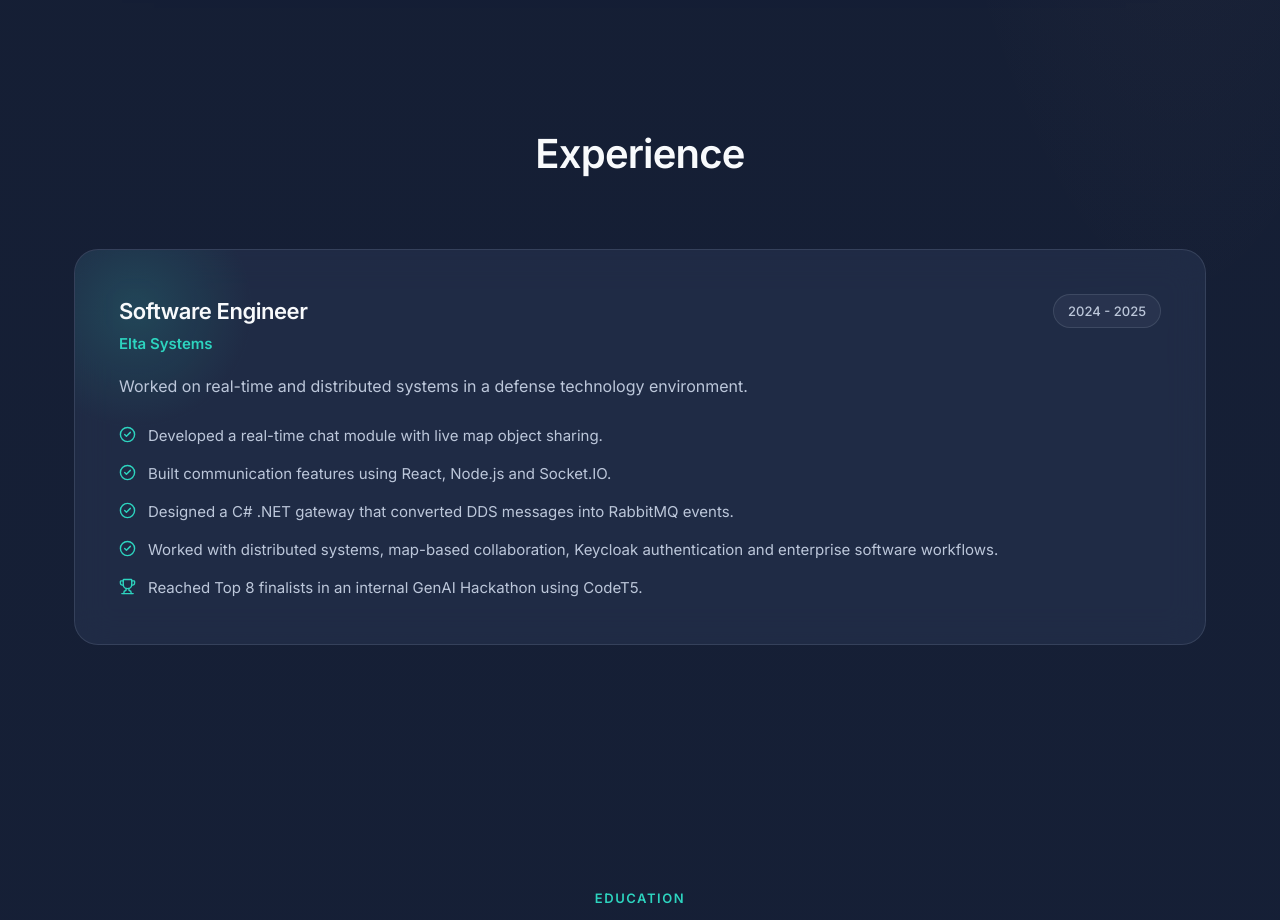
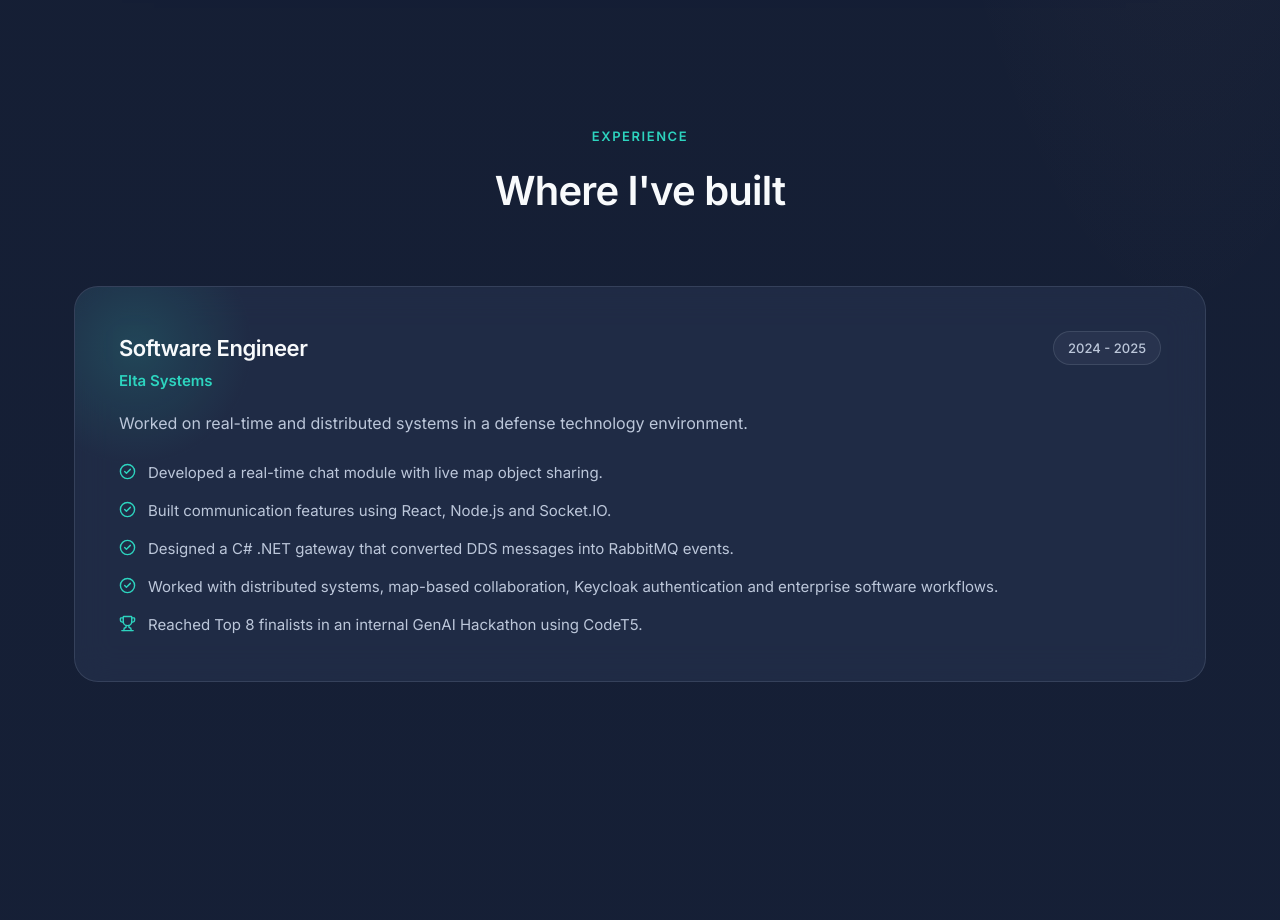
Before and after one commit to ShiraKahalany/shira-portfolio, a React (Vite) app: page / in a window 1280 px wide. Shown: the part 2940-3860 px from the top of the page. Built offline with nearby package versions, Linux system fonts and the light colour scheme.

Commit message:
experience section reverse

```diff
--- a/src/components/Experience/Experience.jsx
+++ b/src/components/Experience/Experience.jsx
@@ -8,7 +8,8 @@ export default function Experience() {
     <section id="experience" className="section experience">
       <div className="container">
         <Reveal className="section-head">
-          <h2 className="section-title">Experience</h2>
+          <span className="eyebrow">Experience</span>
+          <h2 className="section-title">Where I've built</h2>
         </Reveal>
 
         <Reveal className="experience__card glass">
```
